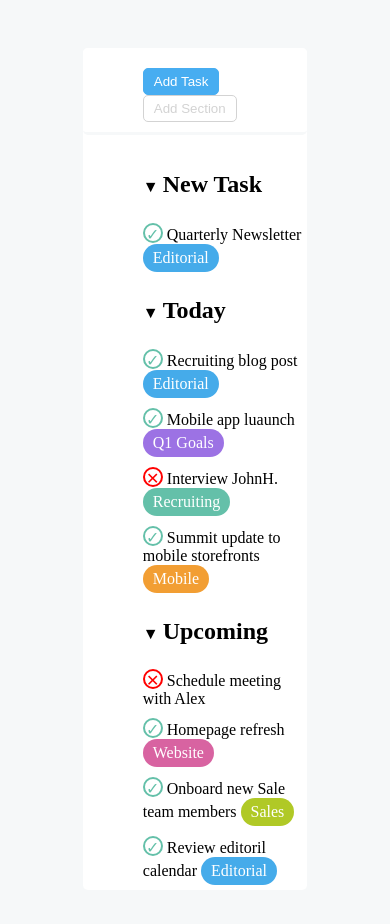
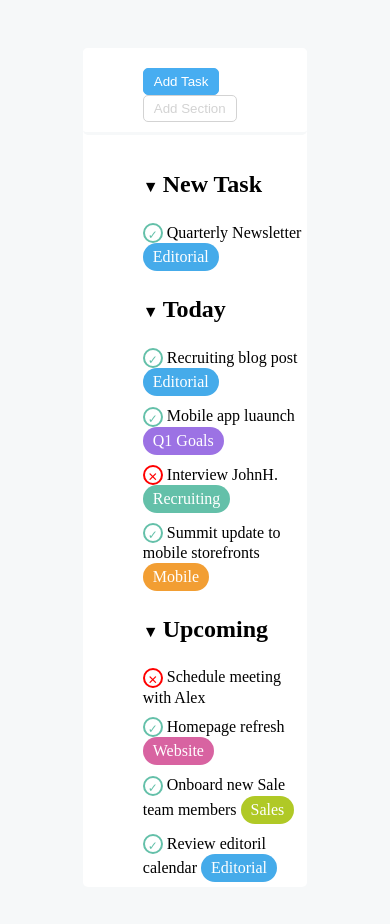
Before and after one commit to Piero-Onorati/html-css-toboolist, a plain HTML site: page index.html in a window 390 px wide. Shown: the part 130-1054 px from the top of the page. Drawn offline with Linux system fonts and the light colour scheme.

Commit message:
add .task-name class

```diff
--- a/css/style.css
+++ b/css/style.css
@@ -107,6 +107,8 @@ h2{
     display: inline-block;
     text-align: center;
     line-height: 20px;
+    font-size: 12px ;
+    vertical-align: middle;
   }
 
 .done{
@@ -118,11 +120,17 @@ h2{
     color:red ;
     border-color: red;
 }
+
+.task-name{
+    vertical-align: middle;
+}
+
 .tag{
     color: white;
     padding: 5px 10px 5px 10px;
     border-radius: 25px;
     display: inline-block;
+    vertical-align: middle;
 }
 
 .editorial{
--- a/index.html
+++ b/index.html
@@ -41,7 +41,7 @@
                         <h2> New Task</h2>
                         <div class="row-list">
                             <div class="circle done">&#10003;</div>
-                        <span>Quarterly Newsletter </span>
+                        <span class="task-name">Quarterly Newsletter </span>
                             <div class="tag editorial" > Editorial </div>
                         </div>
 
@@ -51,25 +51,25 @@
                         <h2> Today</h2>
                         <div class="row-list">
                             <div class="circle done">&#10003;</div>
-                        <span>Recruiting blog post </span>
+                        <span class="task-name">Recruiting blog post </span>
                             <div class="tag editorial" > Editorial </div>
                         </div>
 
                         <div class="row-list">
                             <div class="circle done">&#10003;</div>
-                        <span> Mobile app luaunch </span>
+                        <span class="task-name"> Mobile app luaunch </span>
                             <div class="tag goals" > Q1 Goals </div>
                         </div>
 
                         <div class="row-list">
                             <div class="circle undone">&#10005;</div>
-                        <span>Interview JohnH. </span>
+                        <span class="task-name">Interview JohnH. </span>
                             <div class="tag recruiting" > Recruiting </div>
                         </div>
 
                         <div class="row-list">
                             <div class="circle done">&#10003;</div>
-                        <span>Summit update to mobile storefronts </span>
+                        <span class="task-name">Summit update to mobile storefronts </span>
                             <div class="tag mobile" > Mobile </div>
                         </div>
 
@@ -79,24 +79,24 @@
                         <h2> Upcoming</h2>
                         <div class="row-list">
                             <div class="circle undone">&#10005;</div>
-                        <span>Schedule meeting with Alex </span>
+                        <span class="task-name">Schedule meeting with Alex </span>
                         </div>
 
                         <div class="row-list">
                             <div class="circle done">&#10003;</div>
-                        <span> Homepage refresh</span>
+                        <span class="task-name"> Homepage refresh</span>
                             <div class="tag website" > Website </div>
                         </div>
 
                         <div class="row-list">
                             <div class="circle done">&#10003;</div>
-                        <span>Onboard new Sale team members </span>
+                        <span class="task-name">Onboard new Sale team members </span>
                             <div class="tag sales" > Sales </div>
                         </div>
 
                         <div class="row-list">
                             <div class="circle done">&#10003;</div>
-                        <span>Review editoril calendar </span>
+                        <span class="task-name">Review editoril calendar </span>
                             <div class="tag editorial" > Editorial </div>
                         </div>
 
```
